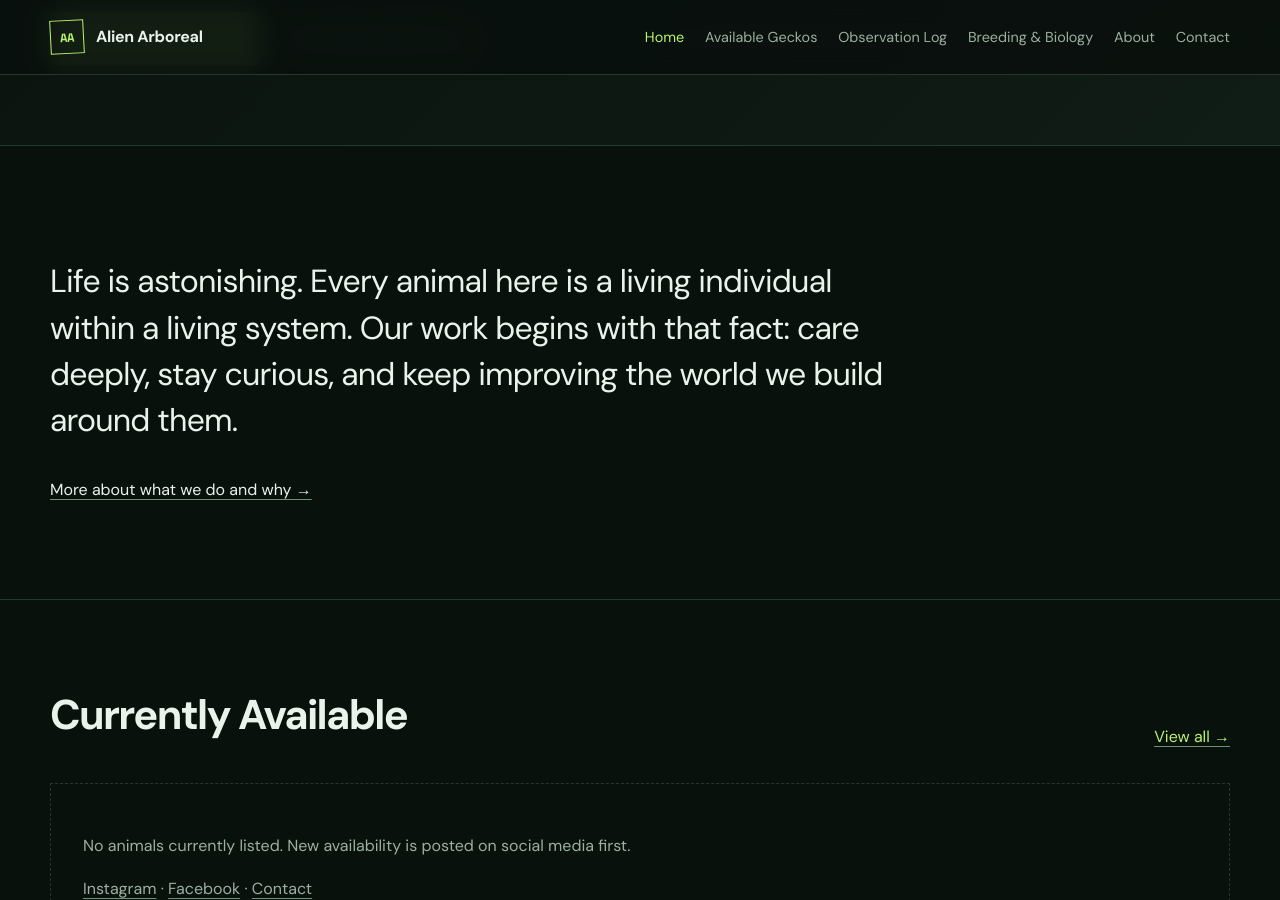
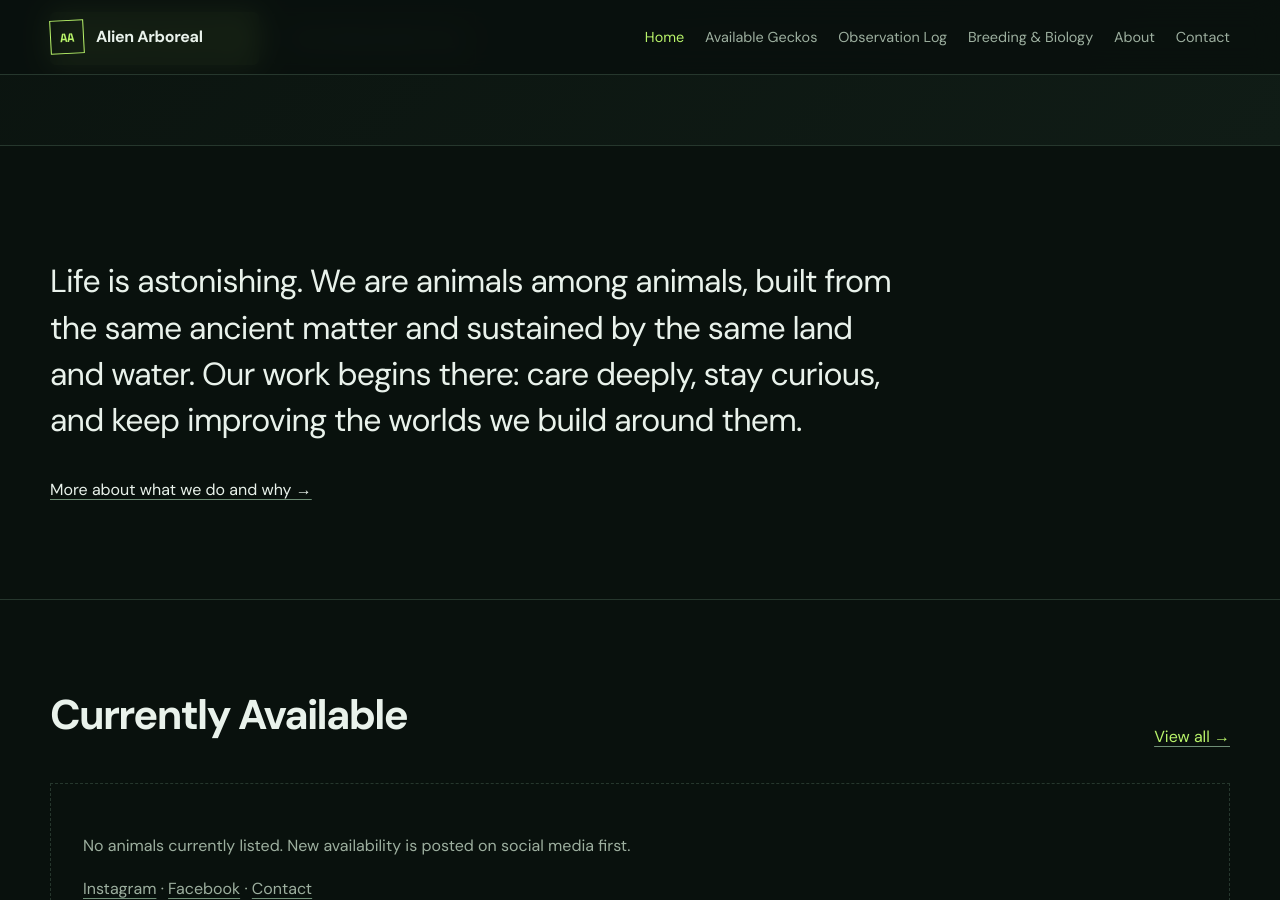
Before and after one commit to SavannahSidle/AlienArboreal, a Jekyll site: the page built from index.md, in a window 1280 px wide and 900 px high, scrolled down 612 px. Built offline with Jekyll 4.4.1, drawn with Linux system fonts in a browser that asks for light colours.

Commit message:
Add kinship philosophy to index.md

```diff
--- a/index.md
+++ b/index.md
@@ -17,7 +17,7 @@ description: "Crested geckos and select species raised with careful husbandry, b
 
 <section class="home-section">
   <div class="container">
-    <p>Life is astonishing. Every animal here is a living individual within a living system. Our work begins with that fact: care deeply, stay curious, and keep improving the world we build around them.</p>
+    <p>Life is astonishing. We are animals among animals, built from the same ancient matter and sustained by the same land and water. Our work begins there: care deeply, stay curious, and keep improving the worlds we build around them.</p>
     <p><a href="{{ '/about/' | relative_url }}">More about what we do and why &rarr;</a></p>
   </div>
 </section>
```
